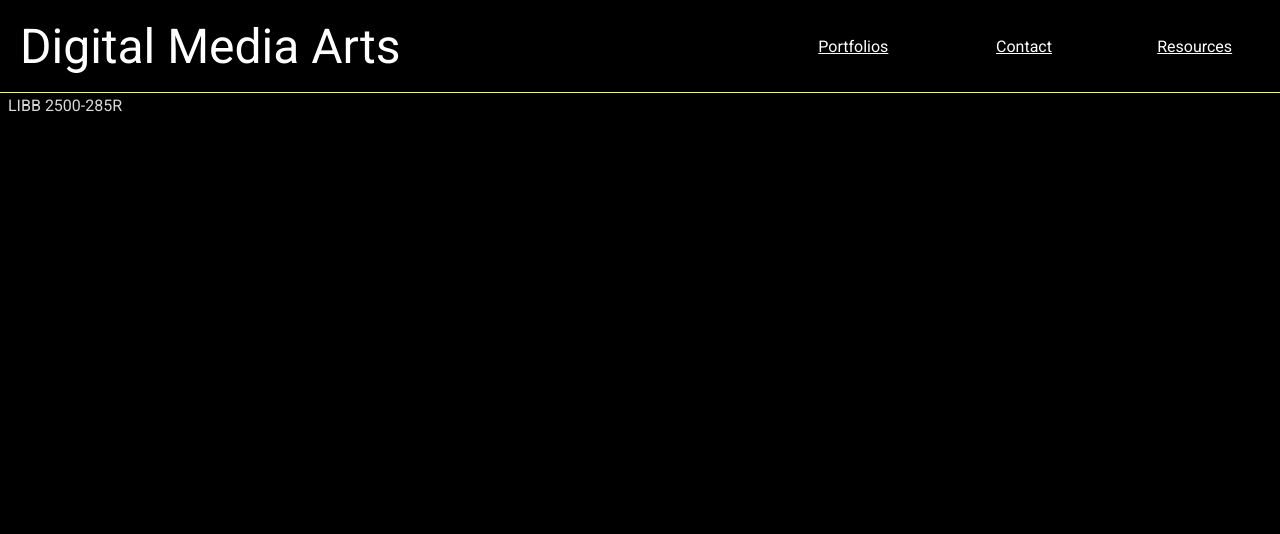
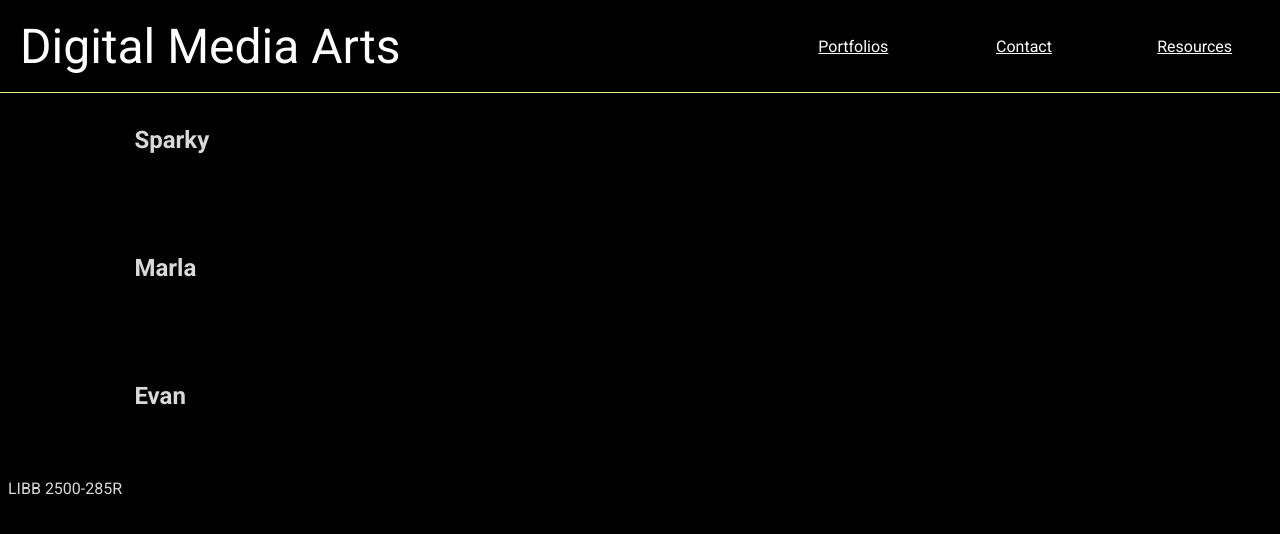
Before and after one commit to marlitas/digital_media, a React (Create React App) app: page /portfolios in a window 1280 px wide. Shown: the top 534 px of the page. Built offline with nearby package versions, Linux system fonts and the light colour scheme; a web font is replaced by a local one.

Commit message:
Add portfolio routing and basic cards

```diff
--- a/package.json
+++ b/package.json
@@ -13,7 +13,7 @@
     "react": "^17.0.2",
     "react-dom": "^17.0.2",
     "react-router-dom": "^6.2.1",
-    "react-scripts": "5.0.0",
+    "react-scripts": "^5.0.0",
     "web-vitals": "^2.1.3"
   },
   "scripts": {
@@ -39,5 +39,8 @@
       "last 1 firefox version",
       "last 1 safari version"
     ]
+  },
+  "devDependencies": {
+    "nodemon": "^2.0.15"
   }
 }
--- a/src/App.js
+++ b/src/App.js
@@ -1,8 +1,10 @@
 import './App.css';
-import { Routes, Route } from 'react-router-dom';
+import { Routes, Route} from 'react-router-dom';
 import Header from './components/header/header';
 import Home from './components/home/home';
 import Footer from './components/footer/footer'
+import Portfolios from './components/portfolios/portfolios'
+import Portfolio from './components/portfolios/portfolio'
 
 function App() {
   return (
@@ -13,6 +15,17 @@ function App() {
           element={<Home/>}
         >
         </Route>
+        <Route path='/portfolios'
+          element={<Portfolios/>}
+        >
+          <Route path=':name' element={<Portfolio/>}/>
+        </Route>
+        <Route path='/contact'
+        >
+        </Route>
+        <Route path='/resources'
+        >
+        </Route>
       </Routes>
       <Footer />
     </>
--- /dev/null
+++ b/src/components/StudentCard/studentCard.jsx
@@ -0,0 +1,10 @@
+
+function studentCard({ name }) {
+    return (
+        <div className="container">
+            <h2>{name}</h2>
+        </div>
+    )
+}
+
+export default studentCard
--- /dev/null
+++ b/src/components/portfolios/portfolios.jsx
@@ -0,0 +1,35 @@
+import { Outlet } from 'react-router-dom'
+import Student from '../StudentCard/studentCard';
+import './portfolios.css'
+
+function portfolios() {
+
+    const getStudents = [
+        {
+            name: 'Sparky'
+        },
+        {
+            name: 'Marla'
+        },
+        {
+            name: 'Evan'
+        }
+    ]
+
+    const studentCards = getStudents.map((student) => {
+        return (
+            <Student
+                name={student.name}
+            />
+        );
+    });
+
+    return (
+        <div>
+            {studentCards}
+            <Outlet />
+        </div>
+    )
+}
+
+export default portfolios
```
Also changed, not shown: src/components/portfolios/portfolio.css (added), src/components/portfolios/portfolio.jsx (added), src/components/portfolios/portfolios.css (added), 1 other file (tests, documents, lock files or other folders).
